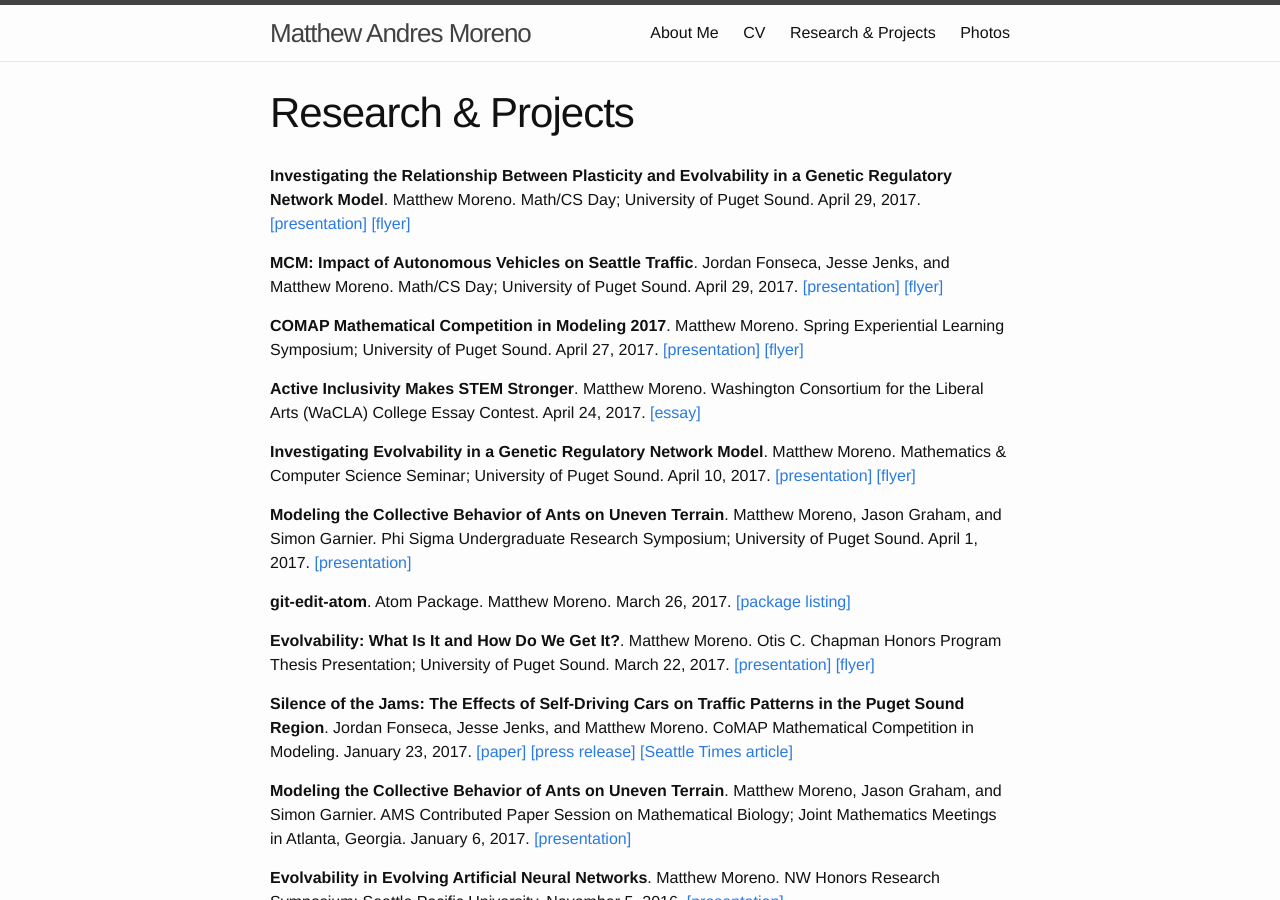
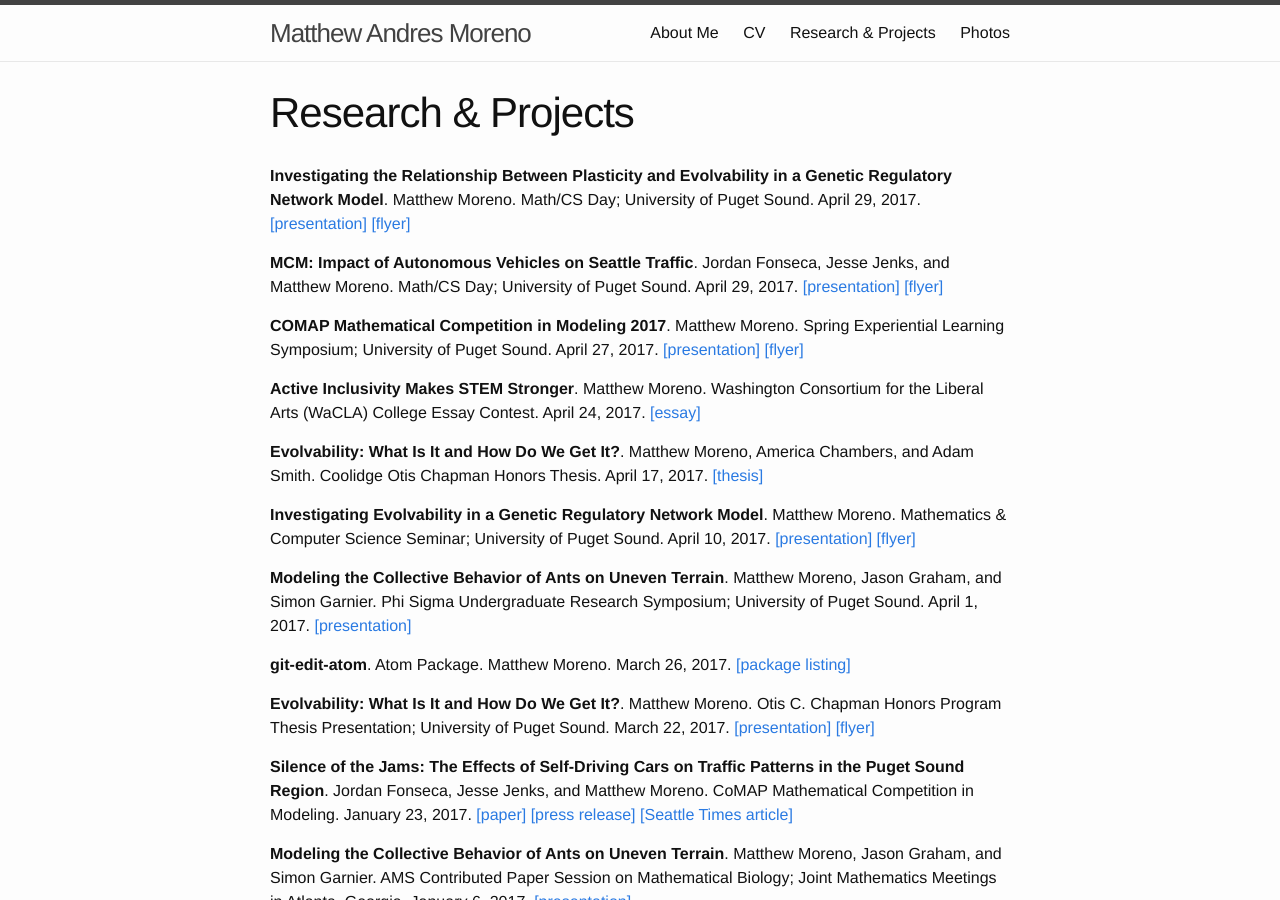
Before and after one commit to mmore500/mmore500.github.io, a Jekyll site: the page built from research.md, in a window 1280 px wide and 900 px high. Built offline with Jekyll 4.4.1, drawn with Linux system fonts in a browser that asks for light colours.

Commit message:
Add undergraduate thesis to Research page

```diff
--- a/research.md
+++ b/research.md
@@ -12,6 +12,8 @@ Genetic Regulatory Network Model**. Matthew Moreno. Math/CS Day; University of P
 **COMAP Mathematical Competition in Modeling 2017**. Matthew Moreno. Spring Experiential Learning Symposium; University of Puget Sound. April 27, 2017. [[presentation]](/resources/april_27_2017_presentation.pdf) [[flyer]](/resources/april_27_2017_flyer.pdf)
 
 **Active Inclusivity Makes STEM Stronger**. Matthew Moreno. Washington Consortium for the Liberal Arts (WaCLA) College Essay Contest. April 24, 2017. [[essay]](/resources/april_24_2017.pdf)
+
+**Evolvability: What Is It and How Do We Get It?**. Matthew Moreno, America Chambers, and Adam Smith. Coolidge Otis Chapman Honors Thesis. April 17, 2017. [[thesis]](http://soundideas.pugetsound.edu/honors_program_theses/22/)
 
 **Investigating Evolvability in a Genetic Regulatory Network Model**. Matthew Moreno. Mathematics & Computer Science Seminar; University of Puget Sound. April 10, 2017. [[presentation]](/resources/april_10_2017_presentation.pdf) [[flyer]](/resources/april_10_2017_flyer.pdf)
 
```
